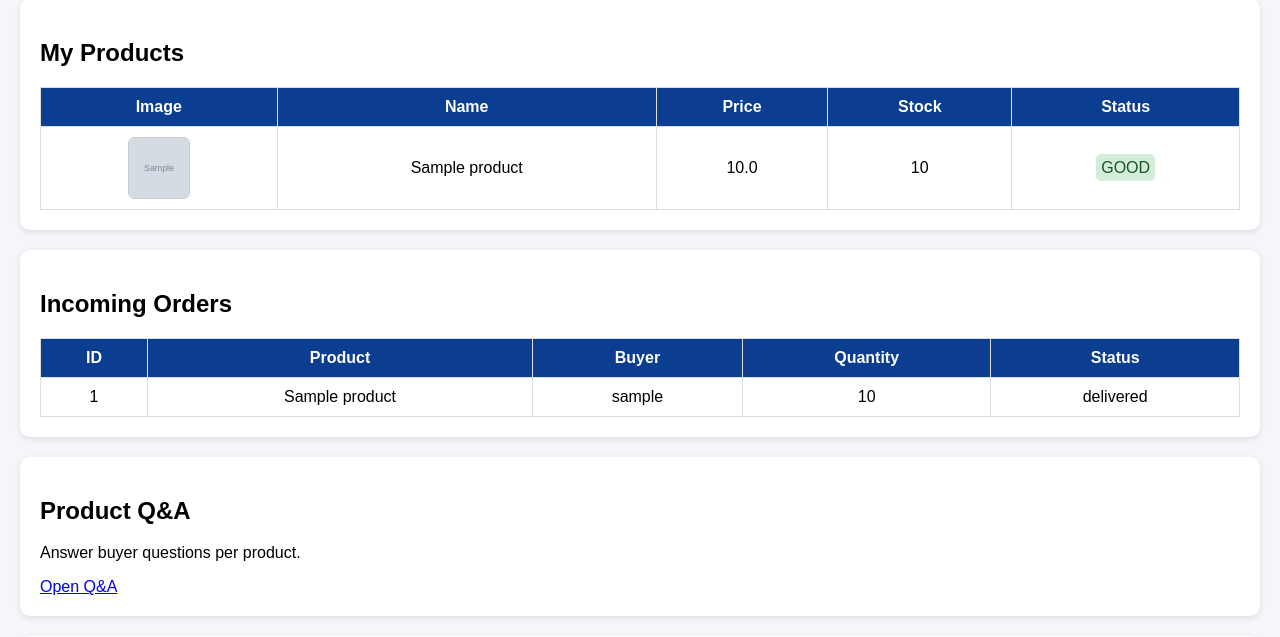
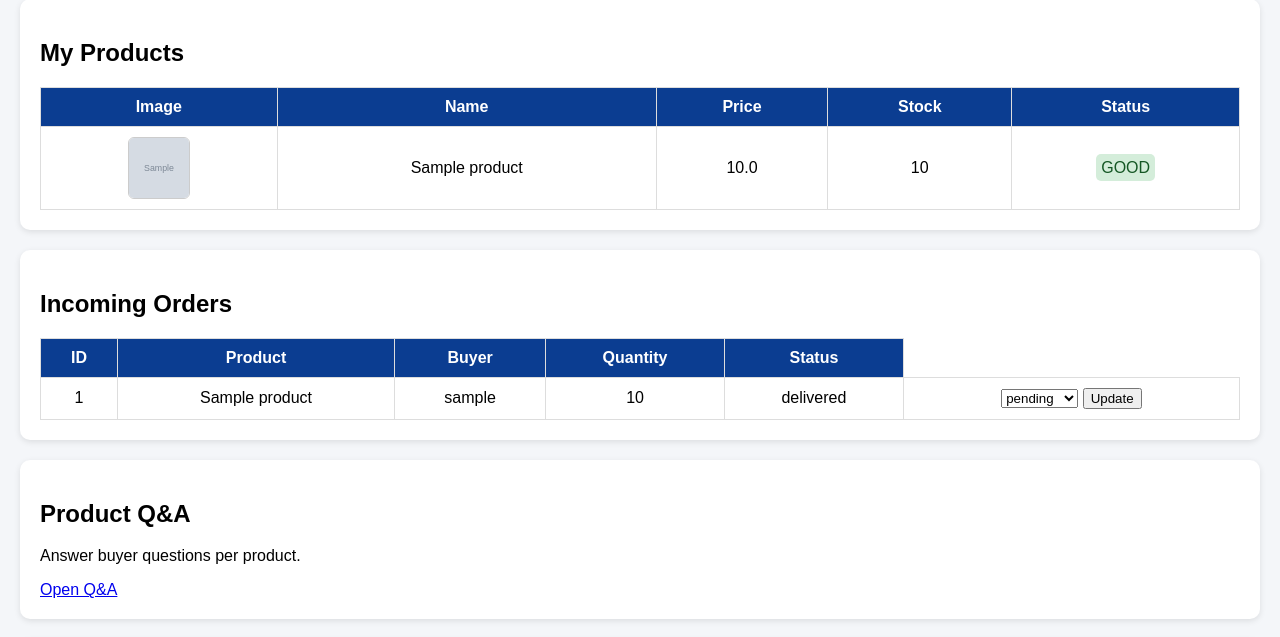
Before and after one commit to rez047/salesretailproject, a Flask app: page /retailer/dashboard in a window 1280 px wide. Shown: the part 125-762 px from the top of the page. Run offline with Flask 3, Linux system fonts and the light colour scheme; a user stored in the database is signed in; tables that the repository leaves empty hold one stand-in row (values such as "Sample post"); grey boxes marked "Sample" are stand-in pictures.

Commit message:
Update retailer_dashboard.html

```diff
--- a/templates/retailer_dashboard.html
+++ b/templates/retailer_dashboard.html
@@ -177,6 +177,16 @@ th {
 <td>{{o.buyer.username}}</td>
 <td>{{o.quantity}}</td>
 <td>{{o.status}}</td>
+<td>
+<form method="POST" action="/retailer/order/{{o.id}}/status">
+<select name="status">
+<option>pending</option>
+<option>shipped</option>
+<option>delivered</option>
+</select>
+<button class="btn">Update</button>
+</form>
+</td>
 </tr>
 
 {% endfor %}
```
